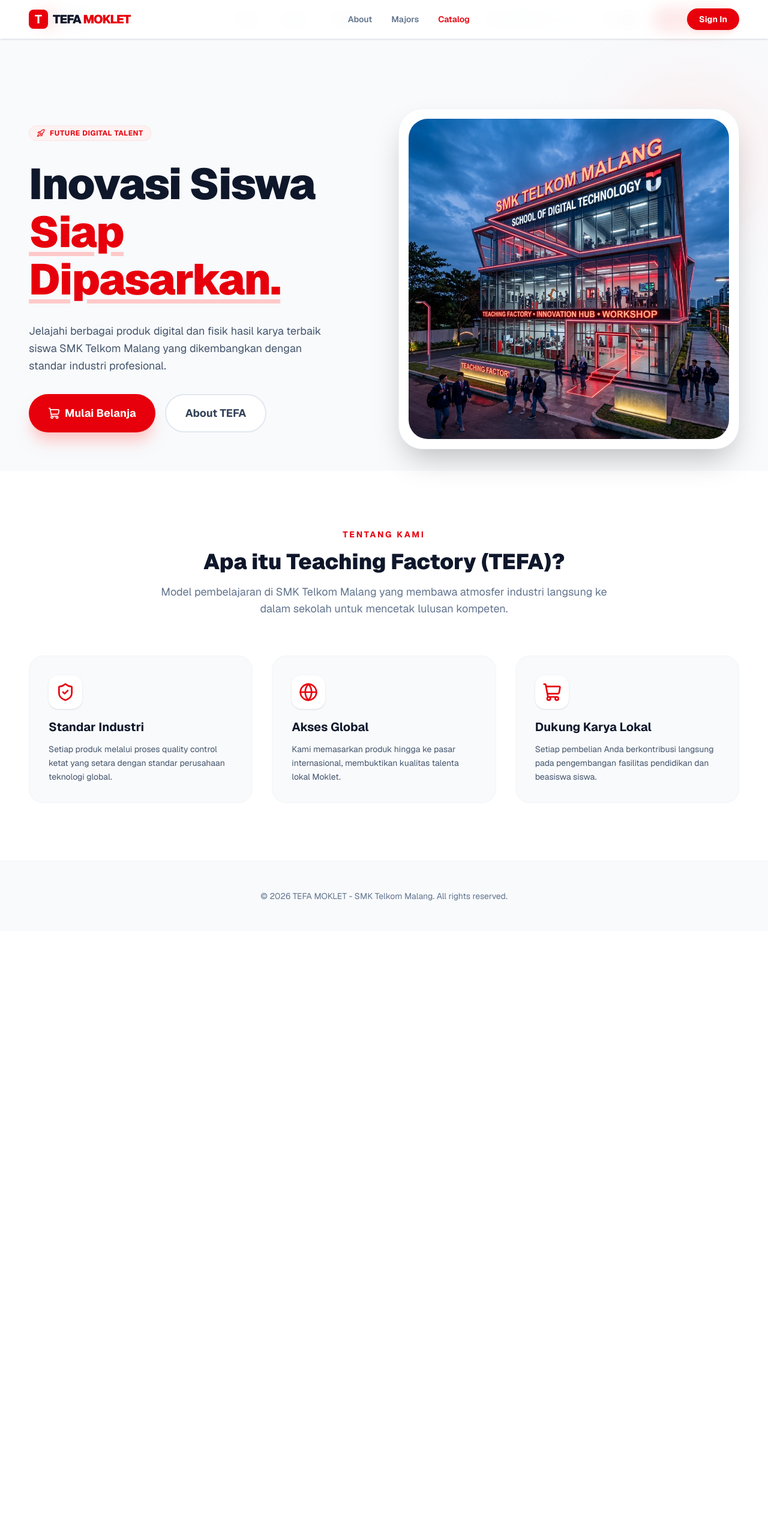
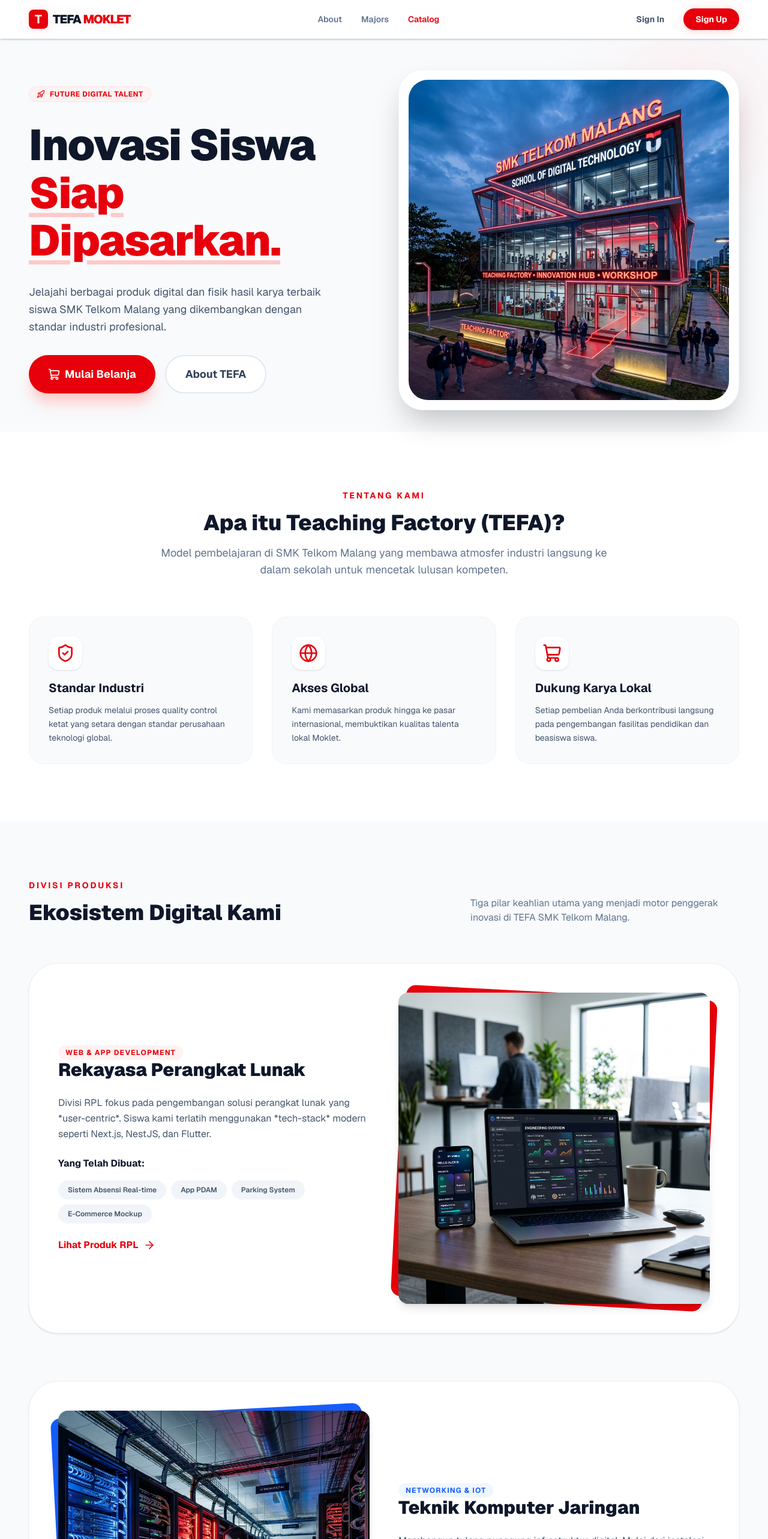
Before and after one commit to LoushenLung/Tefa-Our-Website-Catalog-, a Next.js app in the folder FRONTEND/: page / in a window 1280 px wide. Shown: the top 2566 px of the page at 60% size. Before the commit the page ends 1552 px from the top, so only its background shows below. Built offline with nearby package versions, Linux system fonts and the light colour scheme; no server answers.

Commit message:
Update navbar

```diff
--- a/FRONTEND/app/page.tsx
+++ b/FRONTEND/app/page.tsx
@@ -1,33 +1,14 @@
 import Image from "next/image";
 import Link from "next/link";
 import { ArrowRight, ShoppingCart, Rocket, ShieldCheck, Globe } from "lucide-react";
+import Header from "../components/navbar-public"; // Sesuaikan path ini dengan lokasi file Header.tsx kamu
 
 export default function Home() {
   return (
     <div className="flex flex-col min-h-screen bg-white text-slate-900 font-sans overflow-x-hidden selection:bg-red-500 selection:text-white">
 
-      {/* ── HEADER IDENTIK DENGAN CATALOG ───────────────────────────────────── */}
-      <nav className="fixed top-0 w-full z-50 bg-white/90 backdrop-blur-md border-b border-slate-100 shadow-sm">
-        <div className="max-w-7xl mx-auto px-6 lg:px-12 h-16 flex items-center justify-between">
-          <Link href="/" className="flex items-center gap-2">
-            <div className="w-8 h-8 bg-red-600 rounded-lg flex items-center justify-center font-bold text-white text-xl">T</div>
-            <span className="font-black text-xl tracking-tighter text-slate-900">TEFA <span className="text-red-600">MOKLET</span></span>
-          </Link>
-
-          <div className="hidden md:flex items-center gap-8 text-sm font-semibold text-slate-500">
-            <Link href="/#about" className="hover:text-slate-900 transition-colors">About</Link>
-            <Link href="/#majors" className="hover:text-slate-900 transition-colors">Majors</Link>
-            <Link href="/catalog" className="text-red-600">Catalog</Link>
-          </div>
-
-          <Link
-            href="/sign-in"
-            className="px-5 py-2 bg-red-600 hover:bg-red-700 text-white rounded-full text-sm font-bold transition-all active:scale-95 shadow-md shadow-red-100"
-          >
-            Sign In
-          </Link>
-        </div>
-      </nav>
+      {/* Panggil Komponen Header di sini */}
+      <Header />
 
       {/* SECTION 1: HERO (Modern & Clean) */}
       <section className="relative min-h-[90vh] flex items-center pt-20 bg-slate-50">
@@ -45,14 +26,14 @@ export default function Home() {
             </p>
             <div className="flex flex-wrap gap-4">
               <Link
-                href="/catalog"
+                href="#products"
                 className="group flex items-center gap-2 px-8 py-4 bg-red-600 text-white rounded-full font-bold text-lg hover:bg-red-700 transition-all shadow-xl shadow-red-200 active:scale-95"
               >
                 <ShoppingCart size={20} />
                 Mulai Belanja
               </Link>
               <Link
-                href="/sign-in"
+                href="#about"
                 className="px-8 py-4 bg-white border-2 border-slate-200 text-slate-700 rounded-full font-bold text-lg hover:bg-slate-50 transition-all active:scale-95"
               >
                 About TEFA
@@ -118,10 +99,134 @@ export default function Home() {
         </div>
       </section>
 
-      {/* Footer */}
-      <footer className="py-12 bg-slate-50 border-t border-slate-100">
-        <div className="max-w-7xl mx-auto px-6 lg:px-12 text-center text-slate-500 text-sm">
-           © 2026 TEFA MOKLET - SMK Telkom Malang. All rights reserved.
+      {/* SECTION 3: JURUSAN & SHOWCASE (Product Portfolio) */}
+      <section id="majors" className="py-24 bg-slate-50">
+        <div className="max-w-7xl mx-auto px-6 lg:px-12">
+          <div className="flex flex-col md:flex-row md:items-end justify-between mb-16 gap-6">
+            <div className="space-y-4">
+              <h2 className="text-red-600 font-bold text-sm uppercase tracking-[0.2em]">Divisi Produksi</h2>
+              <h3 className="text-3xl md:text-4xl font-black text-slate-900">Ekosistem Digital Kami</h3>
+            </div>
+            <p className="text-slate-500 max-w-md">
+              Tiga pilar keahlian utama yang menjadi motor penggerak inovasi di TEFA SMK Telkom Malang.
+            </p>
+          </div>
+
+          <div className="space-y-20">
+            {/* RPL - Software */}
+            <div className="bg-white rounded-[3rem] p-8 lg:p-12 shadow-sm border border-slate-100 overflow-hidden relative">
+              <div className="grid lg:grid-cols-2 gap-12 items-center">
+                <div className="space-y-6">
+                  <span className="text-red-600 font-bold uppercase text-xs tracking-widest bg-red-50 px-3 py-1 rounded-full">Web & App Development</span>
+                  <h4 className="text-3xl font-black">Rekayasa Perangkat Lunak</h4>
+                  <p className="text-slate-600 leading-relaxed">
+                    Divisi RPL fokus pada pengembangan solusi perangkat lunak yang *user-centric*. Siswa kami terlatih menggunakan *tech-stack* modern seperti Next.js, NestJS, dan Flutter.
+                  </p>
+                  <div className="space-y-4">
+                    <p className="font-bold text-slate-900">Yang Telah Dibuat:</p>
+                    <div className="flex flex-wrap gap-2">
+                      {["Sistem Absensi Real-time", "App PDAM", "Parking System", "E-Commerce Mockup"].map((tag) => (
+                        <span key={tag} className="px-4 py-2 bg-slate-100 rounded-full text-xs font-semibold text-slate-600">
+                          {tag}
+                        </span>
+                      ))}
+                    </div>
+                  </div>
+                  <Link href="/catalog?major=rpl" className="inline-flex items-center gap-2 text-red-600 font-bold hover:gap-4 transition-all">
+                    Lihat Produk RPL <ArrowRight size={20} />
+                  </Link>
+                </div>
+                <div className="relative group">
+                  <div className="absolute inset-0 bg-red-600 rounded-2xl rotate-3 group-hover:rotate-0 transition-transform duration-500" />
+                  <Image src="/rpl.png" alt="RPL Showcase" width={600} height={400} className="relative z-10 rounded-2xl shadow-lg object-cover" />
+                </div>
+              </div>
+            </div>
+
+            {/* TKJ - Infrastructure */}
+            <div className="bg-white rounded-[3rem] p-8 lg:p-12 shadow-sm border border-slate-100 overflow-hidden relative">
+              <div className="grid lg:grid-cols-2 gap-12 items-center">
+                <div className="order-2 lg:order-1 relative group">
+                  <div className="absolute inset-0 bg-blue-600 rounded-2xl -rotate-3 group-hover:rotate-0 transition-transform duration-500" />
+                  <Image src="/tkj.png" alt="TKJ Showcase" width={600} height={400} className="relative z-10 rounded-2xl shadow-lg object-cover" />
+                </div>
+                <div className="order-1 lg:order-2 space-y-6">
+                  <span className="text-blue-600 font-bold uppercase text-xs tracking-widest bg-blue-50 px-3 py-1 rounded-full">Networking & IoT</span>
+                  <h4 className="text-3xl font-black">Teknik Komputer Jaringan</h4>
+                  <p className="text-slate-600 leading-relaxed">
+                    Membangun tulang punggung infrastruktur digital. Mulai dari instalasi server hingga solusi otomasi rumah berbasis IoT.
+                  </p>
+                  <div className="space-y-4">
+                    <p className="font-bold text-slate-900">Yang Telah Dibuat:</p>
+                    <div className="flex flex-wrap gap-2">
+                      {["Smart Home Controller", "Custom Linux Router", "Server Monitoring Tool"].map((tag) => (
+                        <span key={tag} className="px-4 py-2 bg-slate-100 rounded-full text-xs font-semibold text-slate-600">
+                          {tag}
+                        </span>
+                      ))}
+                    </div>
+                  </div>
+                  <Link href="/catalog?major=tkj" className="inline-flex items-center gap-2 text-blue-600 font-bold hover:gap-4 transition-all">
+                    Lihat Produk TKJ <ArrowRight size={20} />
+                  </Link>
+                </div>
+              </div>
+            </div>
+
+            {/* PG - Game Development */}
+            <div className="bg-white rounded-[3rem] p-8 lg:p-12 shadow-sm border border-slate-100 overflow-hidden relative">
+              <div className="grid lg:grid-cols-2 gap-12 items-center">
+                <div className="order-2 lg:order-1 relative group">
+                  <div className="absolute inset-0 bg-purple-600 rounded-2xl -rotate-3 group-hover:rotate-0 transition-transform duration-500" />
+                  <Image src="/pg.png" alt="Game Dev Showcase" width={600} height={400} className="relative z-10 rounded-2xl shadow-lg object-cover" />
+                </div>
+                <div className="order-1 lg:order-2 space-y-6">
+                  <span className="text-purple-600 font-bold uppercase text-xs tracking-widest bg-purple-50 px-3 py-1 rounded-full">Game Design & Development</span>
+                  <h4 className="text-3xl font-black">Pengembangan Game</h4>
+                  <p className="text-slate-600 leading-relaxed">
+                    Divisi PG menghadirkan pengalaman bermain yang imersif. Siswa kami merancang dan mengembangkan game dari konsep hingga rilis menggunakan engine industri seperti Unity dan Godot.
+                  </p>
+                  <div className="space-y-4">
+                    <p className="font-bold text-slate-900">Yang Telah Dibuat:</p>
+                    <div className="flex flex-wrap gap-2">
+                      {["2D Platformer Game", "VR Education App", "Mobile Puzzle Game", "Simulation Game"].map((tag) => (
+                        <span key={tag} className="px-4 py-2 bg-slate-100 rounded-full text-xs font-semibold text-slate-600">
+                          {tag}
+                        </span>
+                      ))}
+                    </div>
+                  </div>
+                  <Link href="/catalog?major=pg" className="inline-flex items-center gap-2 text-purple-600 font-bold hover:gap-4 transition-all">
+                    Lihat Produk Game <ArrowRight size={20} />
+                  </Link>
+                </div>
+              </div>
+            </div>
+
+          </div>
+        </div>
+      </section>
+
+      {/* FOOTER */}
+      <footer className="py-16 bg-white border-t border-slate-100">
+        <div className="max-w-7xl mx-auto px-6 lg:px-12 flex flex-col md:flex-row justify-between items-center gap-8">
+          <div className="space-y-2">
+            <div className="flex items-center gap-2">
+              <div className="w-8 h-8 bg-red-600 rounded-lg flex items-center justify-center font-bold text-white text-xl">T</div>
+              <span className="font-black text-xl tracking-tighter text-slate-900">TEFA MOKLET</span>
+            </div>
+            <p className="text-slate-400 text-sm italic">"The Future is Ours"</p>
+          </div>
+          <div className="text-slate-500 text-sm">
+            © 2026 SMK Telkom Malang. Dibuat dengan dedikasi tinggi.
+          </div>
+          <div className="flex gap-6">
+            {["Instagram", "Website", "LinkedIn"].map((social) => (
+              <Link key={social} href="#" className="text-slate-400 hover:text-red-600 font-bold transition-colors">
+                {social}
+              </Link>
+            ))}
+          </div>
         </div>
       </footer>
     </div>
--- a/FRONTEND/components/navbar-public.tsx
+++ b/FRONTEND/components/navbar-public.tsx
@@ -1,81 +1,36 @@
-"use client";
+import Link from "next/link";
 
-import { useState, useEffect } from "react";
-import { usePathname } from "next/navigation";
-import Link from "next/link";
-import { Search, LogIn, UserPlus, LogOut, LayoutDashboard } from "lucide-react";
+export default function Header() {
+  return (
+    <nav className="fixed top-0 w-full z-50 bg-white/90 backdrop-blur-md border-b border-slate-100 shadow-sm">
+      <div className="max-w-7xl mx-auto px-6 lg:px-12 h-16 flex items-center justify-between">
+        {/* Logo */}
+        <Link href="/" className="flex items-center gap-2">
+          <div className="w-8 h-8 bg-red-600 rounded-lg flex items-center justify-center font-bold text-white text-xl">T</div>
+          <span className="font-black text-xl tracking-tighter text-slate-900">TEFA <span className="text-red-600">MOKLET</span></span>
+        </Link>
 
-export default function Navbar({ serverIsLoggedIn }: { serverIsLoggedIn: boolean }) {
-  const pathname = usePathname();
-  const [isLoggedIn, setIsLoggedIn] = useState(serverIsLoggedIn);
-  const [userRole, setUserRole] = useState("");
-
-  useEffect(() => {
-    const session = localStorage.getItem("user_session");
-    if (session) {
-      try {
-        const userData = JSON.parse(session);
-        setIsLoggedIn(true);
-        setUserRole(userData.role);
-      } catch (e) {
-        console.error("Session parse error");
-        setIsLoggedIn(false);
-      }
-    } else {
-      setIsLoggedIn(false);
-    }
-  }, [pathname]); // Re-check every time route changes
-
-  const handleLogout = () => {
-    localStorage.removeItem("user_session");
-    setIsLoggedIn(false);
-    window.location.href = "/";
-  };
-
-  // Sembunyikan navbar publik HANYA jika berada di dalam route dashboard
-  if (pathname.startsWith("/customer") || pathname.startsWith("/admin") || pathname.startsWith("/user")) {
-    return null;
-  }
-
-  return (
-    <nav className="sticky top-0 z-50 w-full border-b border-slate-200 bg-white/70 backdrop-blur-md text-slate-900">
-      <div className="mx-auto flex h-16 max-w-screen-xl items-center justify-between px-8 lg:px-16">
-        <div className="flex items-center">
-          <Link href="/" className="group flex items-center gap-2">
-            <div className="flex h-8 w-8 items-center justify-center rounded-lg bg-red-600 font-bold text-xl text-white transition-transform group-hover:scale-110 shadow-md">T</div>
-            <span className="text-xl font-black tracking-tighter text-slate-900 italic">TEFA</span>
-          </Link>
+        {/* Navigation Links */}
+        <div className="hidden md:flex items-center gap-8 text-sm font-semibold text-slate-500">
+          <Link href="/#about" className="hover:text-slate-900 transition-colors">About</Link>
+          <Link href="/#majors" className="hover:text-slate-900 transition-colors">Majors</Link>
+          <Link href="/catalog" className="text-red-600">Catalog</Link>
         </div>
 
-        <div className="hidden flex-1 items-center justify-center md:flex ml-10">
-          <div className="flex items-center gap-10">
-            <Link href="/" className="text-sm font-bold text-slate-500 transition-colors hover:text-red-600">Home</Link>
-            <Link href="#about" className="text-sm font-bold text-slate-500 transition-colors hover:text-red-600">About</Link>
-            <Link href="/catalog" className="text-sm font-bold text-slate-500 transition-colors hover:text-red-600">Catalog</Link>
-          </div>
-        </div>
-
-        <div className="flex items-center gap-6">
-          <div className="relative hidden xl:block">
-            <div className="pointer-events-none absolute inset-y-0 left-0 flex items-center pl-3 text-slate-400">
-              <Search size={16} />
-            </div>
-            <input type="text" placeholder="Cari produk..." className="w-40 rounded-full border border-slate-200 bg-slate-100 py-1.5 pl-9 pr-4 text-xs text-slate-900 outline-none transition-all focus:w-52 focus:border-red-500 focus:bg-white" />
-          </div>
-
-          <div className="flex items-center gap-2">
-            {!isLoggedIn ? (
-              <>
-                <Link href="/sign-in" className="flex items-center gap-2 px-4 py-2 text-sm font-bold text-slate-700 transition-colors hover:text-red-600"><LogIn size={18} /> Login</Link>
-                <Link href="/sign-up" className="flex items-center gap-2 rounded-full bg-red-600 px-6 py-2 text-sm font-bold text-white shadow-lg shadow-red-200 transition-all hover:bg-red-700 active:scale-95"><UserPlus size={18} /> Sign Up</Link>
-              </>
-            ) : (
-              <>
-                <Link href={userRole === "ADMIN" ? "/admin" : "/customer"} className="flex items-center gap-2 px-4 py-2 text-sm font-bold text-slate-700 transition-colors hover:text-red-600"><LayoutDashboard size={18} /> Dashboard</Link>
-                <button onClick={handleLogout} className="flex items-center gap-2 rounded-full bg-slate-100 px-6 py-2 text-sm font-bold text-slate-700 transition-all hover:bg-red-50 hover:text-red-600 active:scale-95 border border-slate-200"><LogOut size={18} /> Logout</button>
-              </>
-            )}
-          </div>
+        {/* Auth Buttons */}
+        <div className="flex items-center gap-2 md:gap-4">
+          <Link
+            href="/sign-in"
+            className="px-4 py-2 text-slate-600 hover:text-red-600 font-bold text-sm transition-colors"
+          >
+            Sign In
+          </Link>
+          <Link
+            href="/sign-up"
+            className="px-5 py-2 bg-red-600 hover:bg-red-700 text-white rounded-full text-sm font-bold transition-all active:scale-95 shadow-md shadow-red-100"
+          >
+            Sign Up
+          </Link>
         </div>
       </div>
     </nav>
```
Also changed, not shown: 1 other file (tests, documents, lock files or other folders).
